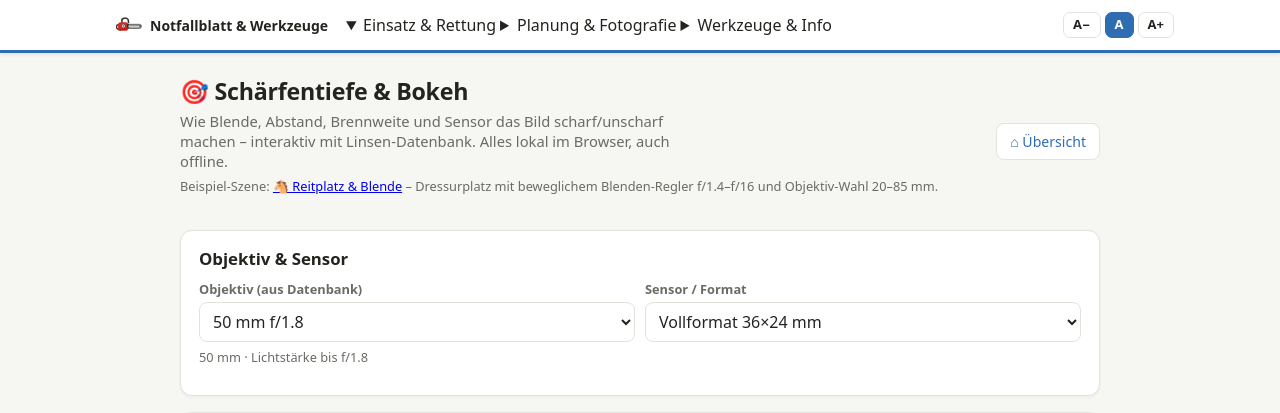
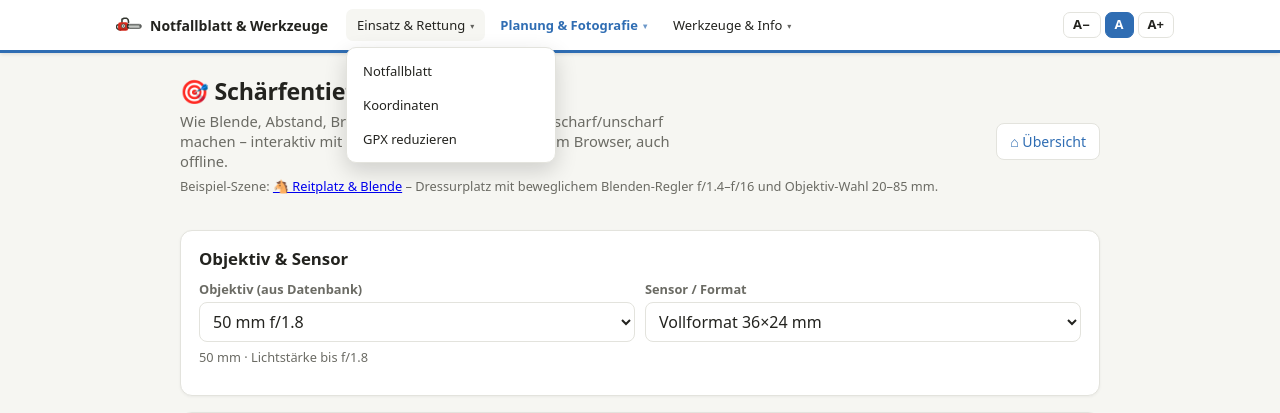
Before and after one commit to Salzundpfeffer34/notfallblatt-motorsaege, a PHP site: page /bokeh.html in a window 1280 px wide, after a click on "Einsatz & Rettung". Shown: the top 413 px of the page. Run offline with PHP 8.4, Linux system fonts and the light colour scheme.

Commit message:
navi.css: Untermenue-Selektoren korrigiert (open/summary sitzen am <details>, nicht am <li>)
.navi-gruppe > summary / .navi-gruppe[open] griffen nie, daher blieb das Untermenue
bei display:none. Jetzt .navi-gruppe details > summary bzw. details[open].

Co-authored-by: Salzundpfeffer34 <Salzundpfeffer34@users.noreply.github.com>

```diff
--- a/css/navi.css
+++ b/css/navi.css
@@ -45,7 +45,7 @@ navi:empty { display: none; }
   flex: 1 1 auto;
 }
 .navi-gruppe { position: relative; }
-.navi-gruppe > summary {
+.navi-gruppe details > summary {
   list-style: none;
   cursor: pointer;
   display: flex;
@@ -58,11 +58,11 @@ navi:empty { display: none; }
   color: var(--ink, var(--text, #1c1c1c));
   user-select: none;
 }
-.navi-gruppe > summary::-webkit-details-marker { display: none; }
-.navi-gruppe > summary::after { content: "▾"; font-size: 0.625em; opacity: .7; }
-.navi-gruppe > summary:hover,
-.navi-gruppe[open] > summary { background: var(--bg, var(--grau, #f4f4f2)); }
-.navi-gruppe > summary.aktiv { color: var(--accent, var(--rot, #d52b1e)); font-weight: 600; }
+.navi-gruppe details > summary::-webkit-details-marker { display: none; }
+.navi-gruppe details > summary::after { content: "▾"; font-size: 0.625em; opacity: .7; }
+.navi-gruppe details > summary:hover,
+.navi-gruppe details[open] > summary { background: var(--bg, var(--grau, #f4f4f2)); }
+.navi-gruppe details > summary.aktiv { color: var(--accent, var(--rot, #d52b1e)); font-weight: 600; }
 .navi-untermenu {
   display: none;
   position: absolute;
@@ -78,7 +78,7 @@ navi:empty { display: none; }
   box-shadow: 0 8px 22px rgba(0,0,0,.16);
   z-index: 1300;
 }
-.navi-gruppe[open] .navi-untermenu { display: block; }
+.navi-gruppe details[open] .navi-untermenu { display: block; }
 .navi-untermenu a {
   display: block;
   padding: 8px 10px;
```
